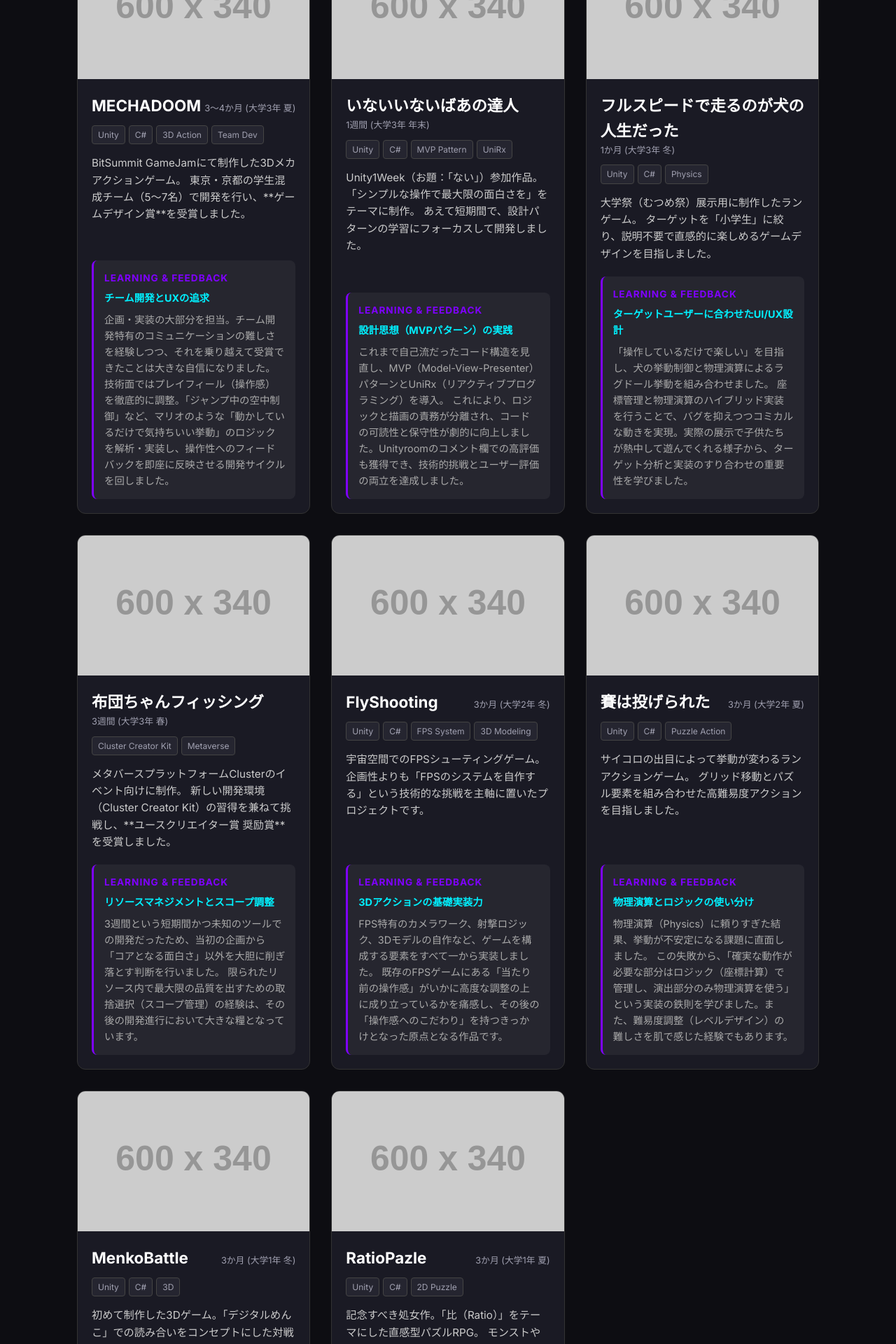
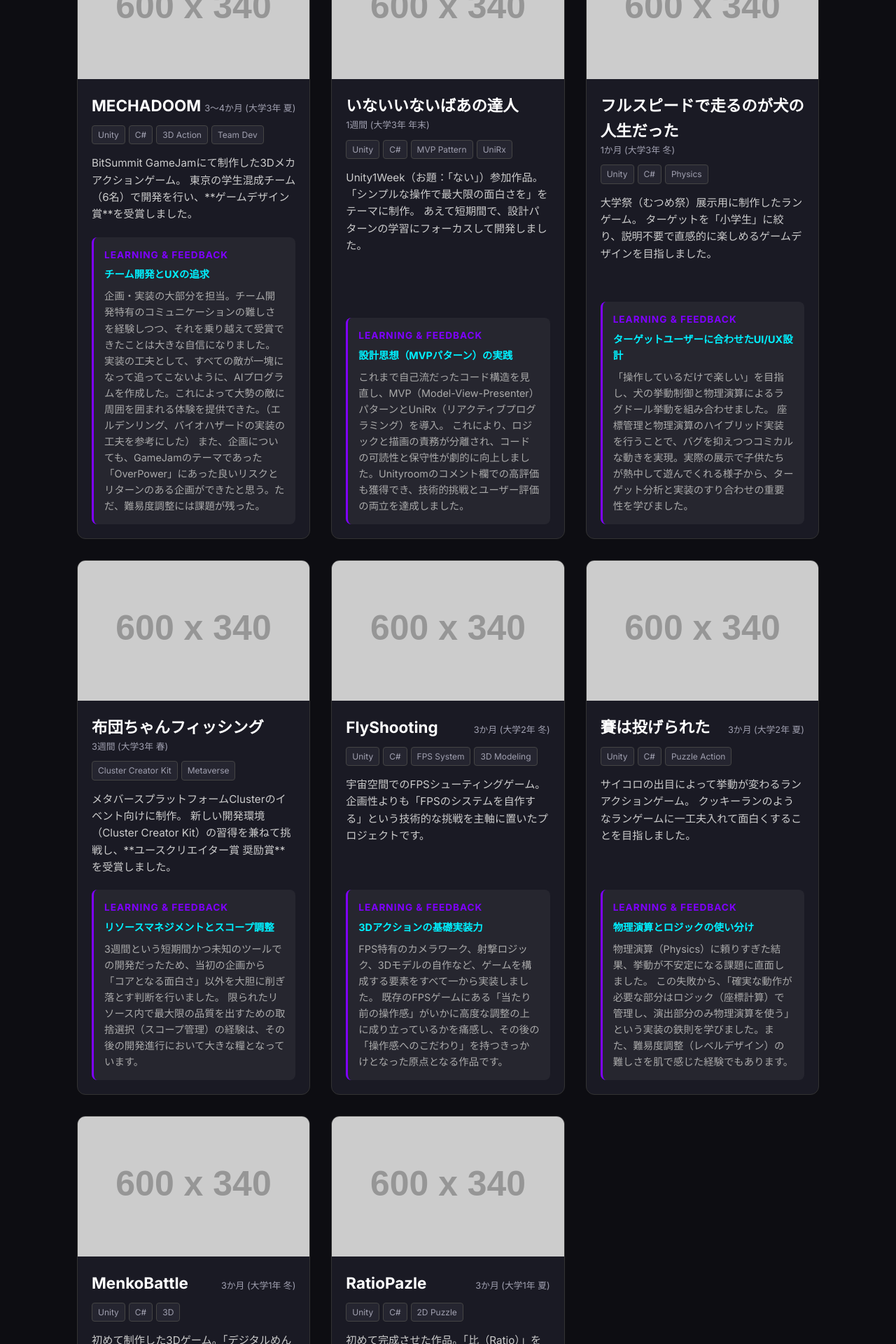
Before and after one commit to Sakai8121/Sakai8121.github.io, a Jekyll site: the page built from index.html, in a window 1280 px wide. Shown: the part 732-2652 px from the top of the page at 70% size. Built offline with Jekyll 4.4.1, drawn with Linux system fonts in a browser that asks for light colours; some of the changed text lies outside the part shown.

Commit message:
Move GameDirectory and Change games.yml

```diff
--- a/_data/games.yml
+++ b/_data/games.yml
@@ -7,11 +7,12 @@
   tech_stack: ["Unity", "C#", "3D Action", "Team Dev"]
   description: |
     BitSummit GameJamにて制作した3Dメカアクションゲーム。
-    東京・京都の学生混成チーム（5～7名）で開発を行い、**ゲームデザイン賞**を受賞しました。
+    東京の学生混成チーム（6名）で開発を行い、**ゲームデザイン賞**を受賞しました。
   learning: |
     **チーム開発とUXの追求**
     企画・実装の大部分を担当。チーム開発特有のコミュニケーションの難しさを経験しつつ、それを乗り越えて受賞できたことは大きな自信になりました。
-    技術面ではプレイフィール（操作感）を徹底的に調整。「ジャンプ中の空中制御」など、マリオのような「動かしているだけで気持ちいい挙動」のロジックを解析・実装し、操作性へのフィードバックを即座に反映させる開発サイクルを回しました。
+    実装の工夫として、すべての敵が一塊になって追ってこないように、AIプログラムを作成した。これによって大勢の敵に周囲を囲まれる体験を提供できた。（エルデンリング、バイオハザードの実装の工夫を参考にした）
+    また、企画についても、GameJamのテーマであった「OverPower」にあった良いリスクとリターンのある企画ができたと思う。ただ、難易度調整には課題が残った。
   download_required: true
 
 - title: "いないいないばあの達人"
@@ -49,7 +50,7 @@
   thumbnail: "https://placehold.co/600x340/1a1a1a/7f00ff?text=Fishing"
   url: "https://cluster.mu/w/db62ddec-6088-4017-ab77-e31180bc9460"
   period: "3週間 (大学3年 春)"
-  role: "ソロ制作"
+  role: "企画、プログラム(一部の効果音を共同制作者から提供)"
   tech_stack: ["Cluster Creator Kit", "Metaverse"]
   description: |
     メタバースプラットフォームClusterのイベント向けに制作。
@@ -83,7 +84,7 @@
   tech_stack: ["Unity", "C#", "Puzzle Action"]
   description: |
     サイコロの出目によって挙動が変わるランアクションゲーム。
-    グリッド移動とパズル要素を組み合わせた高難易度アクションを目指しました。
+    クッキーランのようなランゲームに一工夫入れて面白くすることを目指しました。
   learning: |
     **物理演算とロジックの使い分け**
     物理演算（Physics）に頼りすぎた結果、挙動が不安定になる課題に直面しました。
@@ -98,23 +99,25 @@
   tech_stack: ["Unity", "C#", "3D"]
   description: |
     初めて制作した3Dゲーム。「デジタルめんこ」での読み合いをコンセプトにした対戦ゲームです。
-    2人対戦およびCOM戦を実装しました。
+    2人対戦（ローカル）およびCOM戦を実装しました。
   learning: |
     **「体験」のデジタル化の難しさ**
-    「めんこを叩きつける」というアナログな感覚を、ボタン操作やマウス入力でどう表現するかについて試行錯誤しました。
-    プレイヤーへのフィードバック（音、エフェクト、カメラの揺れ）が「手触り感」に直結することを学び、UI/UXデザインへの関心を持つきっかけとなりました。
+    ソーシャルゲームにはまっていた時期で、色々なキャラクターが能力を持っていてみたいなのが好きだった。
+    しかし、「めんこを叩きつける」というアナログな感覚を、ボタン操作やマウス入力でもっとうまく表現するべきというフィードバックをもらった。
+    ゲームの「手触り感」を表現する技術を習得する重要性を学び、「ゲームの手触り感」に関心を持つきっかけとなった。
 
 - title: "RatioPazle"
   id: "ratio"
   thumbnail: "https://placehold.co/600x340/1a1a1a/7f00ff?text=Ratio+Puzzle"
-  url: "./RatioPazleWebgl/"
+  url: "/games/RatioPazleWebgl/"
   period: "3か月 (大学1年 夏)"
   role: "ソロ制作"
   tech_stack: ["Unity", "C#", "2D Puzzle"]
   description: |
-    記念すべき処女作。「比（Ratio）」をテーマにした直感型パズルRPG。
-    モンストやパズドラのような「引っ張って離す」操作感をUnityで再現することを目指しました。
+    初めて完成させた作品。「比（Ratio）」をテーマにした直感型パズルRPG。
+    Listを使わずに(知らなかった)作ったくらい、とにかくまず自分のイメージを形にしたいというがむしゃらな気持ちがあったことが懐かしい。
   learning: |
     **ゲームメカニクスの検証**
-    「コンボの爽快感」を意図してシステムを作りましたが、完成後のテストプレイで「自動化されすぎてプレイヤーの介入余地が少ない」という課題を発見しました。
-    「プレイヤーが自分で操作したからこそ楽しい」と感じさせるゲームデザインの重要性に気づくことができた、重要な第一歩です。
+    とにかく直感的に深く考えずに遊べて、爽快感があるゲームを目指した。
+    しかし、「比」という言葉が説明に入ると途端に難しそうに感じてしまうと遊んでもらったときに感じた。
+    正確にはわからないが、視覚的に今どのくらいの比であるかを風船みたいな演出で見せればもっとわかりやすかったなと今更(大学4年)思った。
```
Also changed, not shown: games/RatioPazleWebgl/Build/RatioPazleWebgl.loader.js (renamed from RatioPazleWebgl/Build/RatioPazleWebgl.loader.js), games/RatioPazleWebgl/StreamingAssets/UnityServicesProjectConfiguration.json (renamed from RatioPazleWebgl/StreamingAssets/UnityServicesProjectConfiguration.json), games/RatioPazleWebgl/TemplateData/favicon.ico (renamed from RatioPazleWebgl/TemplateData/favicon.ico), games/RatioPazleWebgl/TemplateData/fullscreen-button.png (renamed from RatioPazleWebgl/TemplateData/fullscreen-button.png), games/RatioPazleWebgl/TemplateData/progress-bar-empty-dark.png (renamed from RatioPazleWebgl/TemplateData/progress-bar-empty-dark.png), games/RatioPazleWebgl/TemplateData/progress-bar-empty-light.png (renamed from RatioPazleWebgl/TemplateData/progress-bar-empty-light.png), games/RatioPazleWebgl/TemplateData/progress-bar-full-dark.png (renamed from RatioPazleWebgl/TemplateData/progress-bar-full-dark.png), games/RatioPazleWebgl/TemplateData/progress-bar-full-light.png (renamed from RatioPazleWebgl/TemplateData/progress-bar-full-light.png), games/RatioPazleWebgl/TemplateData/style.css (renamed from RatioPazleWebgl/TemplateData/style.css), games/RatioPazleWebgl/TemplateData/unity-logo-dark.png (renamed from RatioPazleWebgl/TemplateData/unity-logo-dark.png), games/RatioPazleWebgl/TemplateData/unity-logo-light.png (renamed from RatioPazleWebgl/TemplateData/unity-logo-light.png), games/RatioPazleWebgl/TemplateData/webgl-logo.png (renamed from RatioPazleWebgl/TemplateData/webgl-logo.png), games/RatioPazleWebgl/index.html (renamed from RatioPazleWebgl/index.html), 4 other files.
